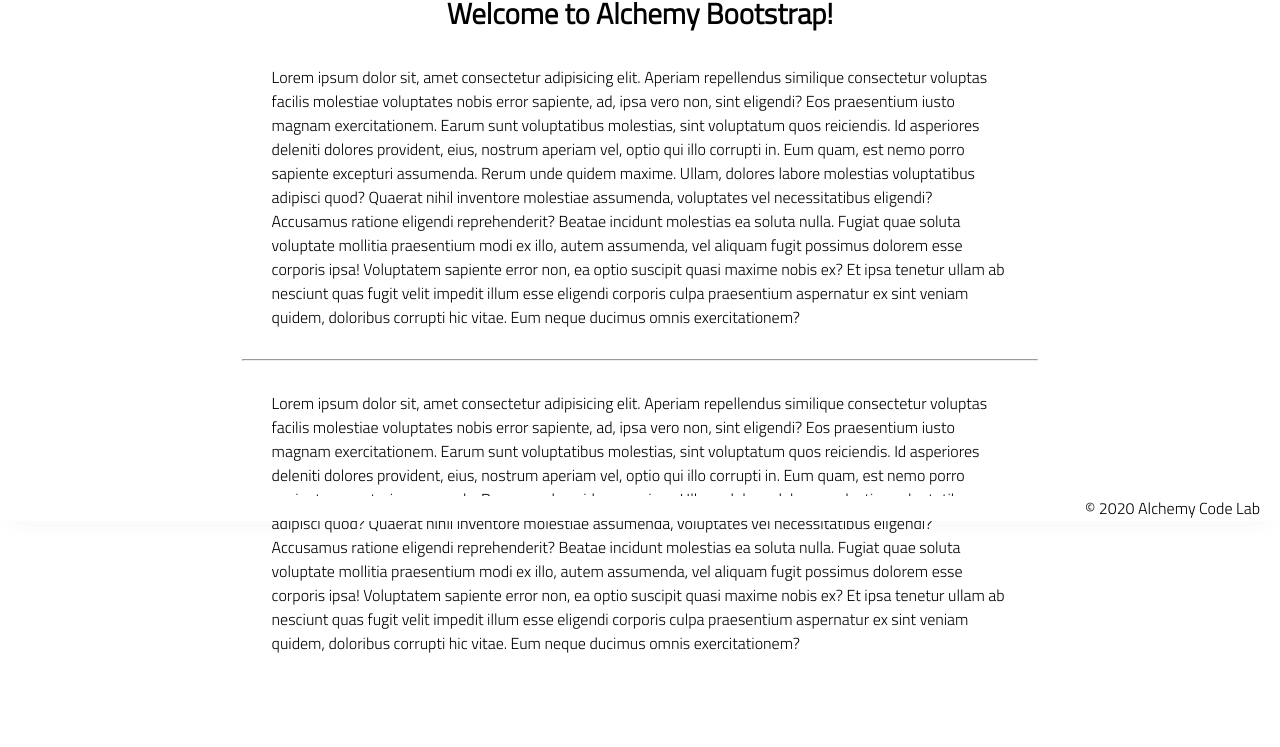
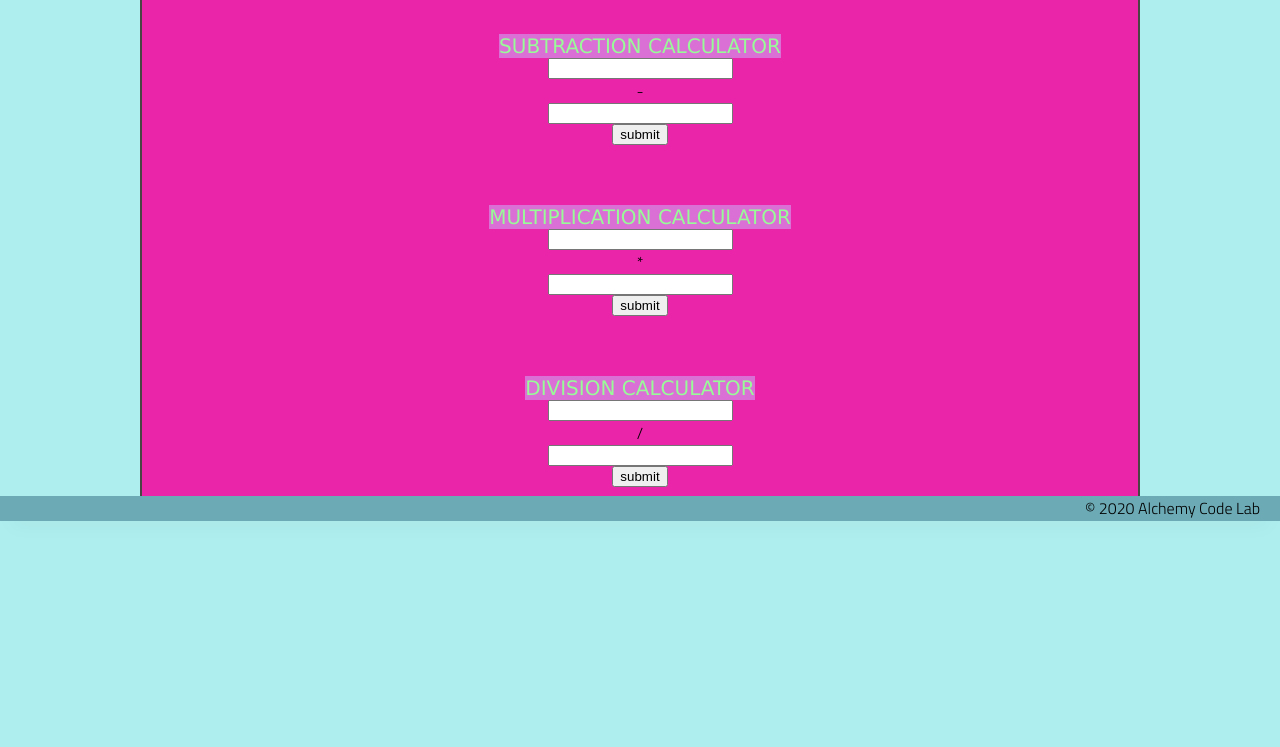
Before and after one commit to caseywar/calculator-jan-2021, a plain HTML site: page index.html in a window 1280 px wide. Shown: the part 279-1026 px from the top of the page. After the commit the page ends 828 px from the top, so only its background shows below. Drawn offline with Linux system fonts and the light colour scheme.

Commit message:
calculator with 4 types of calculation inputs

```diff
--- a/app.js
+++ b/app.js
@@ -1,5 +1,89 @@
-// import functions and grab DOM elements
+const additionField = document.getElementById('add-input-1');
 
-// initialize state
+const additionField2 = document.getElementById('add-input-2');
 
-// set event listeners to update state and DOM
+const addButton = document.getElementById('add-button');
+
+const addResults = document.getElementById('add-results');
+
+
+addButton.addEventListener('click', () => {
+
+    const fieldValue = additionField.valueAsNumber;
+    const fieldValue2 = additionField2.valueAsNumber;
+
+    const result = fieldValue + fieldValue2;
+
+    addResults.textContent = result;
+
+    // post-click logic goes here!
+});
+
+const subtractionField = document.getElementById('sub-input-1');
+
+const subtractionField2 = document.getElementById('sub-input-2');
+
+const subButton = document.getElementById('sub-button');
+
+const subResults = document.getElementById('sub-results');
+
+// console.log(subtractionField)
+// console.log(subtractionField2)
+// console.log(subButton)
+// console.log(subResults)
+subButton.addEventListener('click', () => {
+    // console.log('yo')
+    const subFieldValue = subtractionField.valueAsNumber;
+    const subFieldValue2 = subtractionField2.valueAsNumber;
+
+    const subtractionResult = subFieldValue - subFieldValue2;
+
+    subResults.textContent = subtractionResult;
+
+    // post-click logic goes here!
+});
+
+const multiplicationField = document.getElementById('mult-input-1')
+const multiplicationField2 = document.getElementById('mult-input-2')
+const multButton = document.getElementById('mult-button')
+const multResults = document.getElementById('mult-results')
+
+// console.log(multiplicationField)
+// console.log(multiplicationField2)
+// console.log(multButton)
+// console.log(multResults)
+
+multButton.addEventListener('click', () => {
+
+    // console.log('sup')
+    const multFieldValue = multiplicationField.valueAsNumber;
+    const multFieldValue2 = multiplicationField2.valueAsNumber;
+
+    const multiplicationResult = multFieldValue * multFieldValue2;
+
+    multResults.textContent = multiplicationResult;
+    // post-click logic goes here!
+});
+
+const divisionField = document.getElementById('div-input-1');
+const divisionField2 = document.getElementById('div-input-2');
+const divButton = document.getElementById('div-button');
+const divResults = document.getElementById('div-results');
+
+// console.log(divisionField);
+// console.log(divisionField2);
+// console.log(divButton);
+// console.log(divResults);
+
+divButton.addEventListener('click', () => {
+    // console.log('suh');
+
+    const divValue1 = divisionField.valueAsNumber;
+    const divValue2 = divisionField2.valueAsNumber;
+
+    const divisionResult = divValue1 / divValue2;
+
+    divResults.textContent = divisionResult;
+
+    // post-click logic goes here!
+});
--- a/index.html
+++ b/index.html
@@ -12,35 +12,49 @@
     <title>Document</title>
 </head>
 
-<body>
+<body class='background-color'>
     <header>
         <div class="gutter-right logo">
-            <img src="assets/big-logo.png"/>
+            <img src="assets/big-logo.png" />
         </div>
     </header>
     <main>
         <section class="main-section">
-            <img class="main-logo" src="assets/alchemy-logo.png"/>
-            <h2>
-                Welcome to Alchemy Bootstrap!
-            </h2>
-
-            <content>
-            <p>
-                Lorem ipsum dolor sit, amet consectetur adipisicing elit. Aperiam repellendus similique consectetur voluptas facilis molestiae voluptates nobis error sapiente, ad, ipsa vero non, sint eligendi? Eos praesentium iusto magnam exercitationem.
-                Earum sunt voluptatibus molestias, sint voluptatum quos reiciendis. Id asperiores deleniti dolores provident, eius, nostrum aperiam vel, optio qui illo corrupti in. Eum quam, est nemo porro sapiente excepturi assumenda.
-                Rerum unde quidem maxime. Ullam, dolores labore molestias voluptatibus adipisci quod? Quaerat nihil inventore molestiae assumenda, voluptates vel necessitatibus eligendi? Accusamus ratione eligendi reprehenderit? Beatae incidunt molestias ea soluta nulla.
-                Fugiat quae soluta voluptate mollitia praesentium modi ex illo, autem assumenda, vel aliquam fugit possimus dolorem esse corporis ipsa! Voluptatem sapiente error non, ea optio suscipit quasi maxime nobis ex?
-                Et ipsa tenetur ullam ab nesciunt quas fugit velit impedit illum esse eligendi corporis culpa praesentium aspernatur ex sint veniam quidem, doloribus corrupti hic vitae. Eum neque ducimus omnis exercitationem?
-            </p>
-            <hr />
-            <p>
-                Lorem ipsum dolor sit, amet consectetur adipisicing elit. Aperiam repellendus similique consectetur voluptas facilis molestiae voluptates nobis error sapiente, ad, ipsa vero non, sint eligendi? Eos praesentium iusto magnam exercitationem.
-                Earum sunt voluptatibus molestias, sint voluptatum quos reiciendis. Id asperiores deleniti dolores provident, eius, nostrum aperiam vel, optio qui illo corrupti in. Eum quam, est nemo porro sapiente excepturi assumenda.
-                Rerum unde quidem maxime. Ullam, dolores labore molestias voluptatibus adipisci quod? Quaerat nihil inventore molestiae assumenda, voluptates vel necessitatibus eligendi? Accusamus ratione eligendi reprehenderit? Beatae incidunt molestias ea soluta nulla.
-                Fugiat quae soluta voluptate mollitia praesentium modi ex illo, autem assumenda, vel aliquam fugit possimus dolorem esse corporis ipsa! Voluptatem sapiente error non, ea optio suscipit quasi maxime nobis ex?
-                Et ipsa tenetur ullam ab nesciunt quas fugit velit impedit illum esse eligendi corporis culpa praesentium aspernatur ex sint veniam quidem, doloribus corrupti hic vitae. Eum neque ducimus omnis exercitationem?
-            </p>
+            <div class='title'>
+                ADDITION CALCULATOR
+            </div>
+            <input id='add-input-1' type='number'>
+            +
+            <input id='add-input-2' type='number'>
+            <button id='add-button'>submit</button>
+            <div id='add-results' class='result-area'></div>
+            <p></p>
+            <div class='title'>
+                SUBTRACTION CALCULATOR
+            </div>
+            <input id='sub-input-1' type='number'>
+            -
+            <input id='sub-input-2' type='number'>
+            <button id='sub-button'>submit</button>
+            <div id='sub-results' class='result-area'></div>
+            <p></p>
+            <div class='title'>
+                MULTIPLICATION CALCULATOR
+            </div>
+            <input id='mult-input-1' type='number'>
+            *
+            <input id='mult-input-2' type='number'>
+            <button id='mult-button'>submit</button>
+            <div id='mult-results' class='result-area'></div>
+            <p></p>
+            <div class='title'>
+                DIVISION CALCULATOR
+            </div>
+            <input id='div-input-1' type='number'>
+            /
+            <input id='div-input-2' type='number'>
+            <button id='div-button'>submit</button>
+            <div id='div-results' class='result-area'></div>
 
         </section>
     </main>
--- a/styles/style.css
+++ b/styles/style.css
@@ -1,10 +1,10 @@
 
 body {
-    --color1: #ffffff;
-    --color2: #ffffff;
-    --color3: #ffffff;
-    --color4: #ffffff;
-    --color5: #ffffff;
+    --color1: #494545;
+    --color2: #275057;
+    --color3: #6cabb6;
+    --color4: #275057;
+    --color5: #eb25a9;
 
     /* https://coolors.co/generate and click export -> scss to get the colors to copy and paste below*/
     /* --color1: hsla(349, 69%, 76%, 1);
@@ -123,3 +123,17 @@ footer {
     }
 
   }
+
+.title {
+    background-color: orchid;
+    color: palegreen;
+    font-size: 20px;
+    font-family:Verdana, Geneva, Tahoma, sans-serif;
+}
+.background-color {
+    background-color: paleturquoise;
+}
+.result-area {
+    font-size: 30px;
+    color: rgb(92, 48, 197);
+}
```
